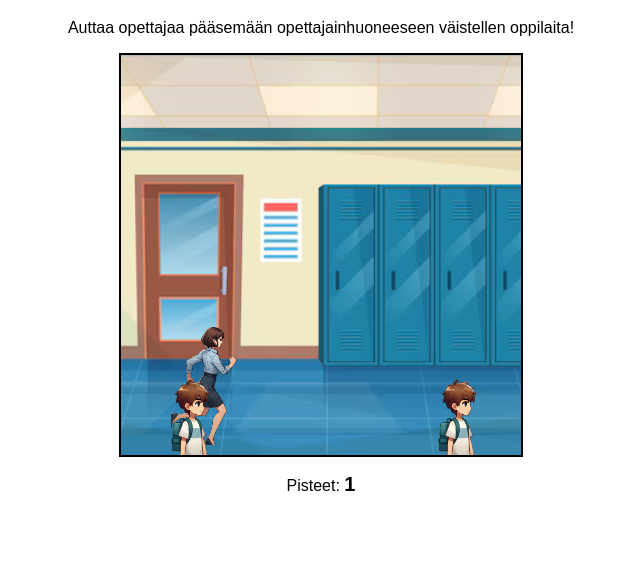
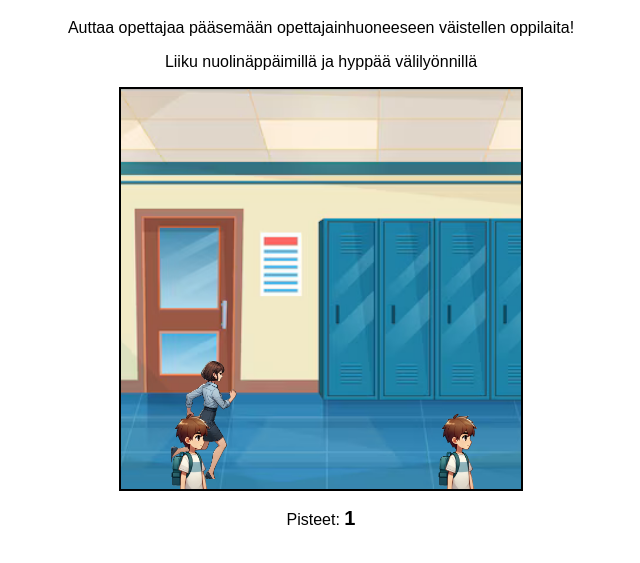
Before and after one commit to JV-JoRa/Opepeli, a plain HTML site: page index.html in a window 1280 px wide. Shown: the part 61-624 px from the top of the page, without its empty margins (319-959 px from the left). Drawn offline with Linux system fonts and the light colour scheme.

Commit message:
Update index.html

```diff
--- a/index.html
+++ b/index.html
@@ -9,6 +9,7 @@
 <body>
     <h1>Opettaja Peli</h1>
     <p>Auttaa opettajaa pääsemään opettajainhuoneeseen väistellen oppilaita!</p>
+    <p>Liiku nuolinäppäimillä ja hyppää välilyönnillä</p>
     <div id="gameArea">
         <div id="teacher"></div>
     </div>
```
